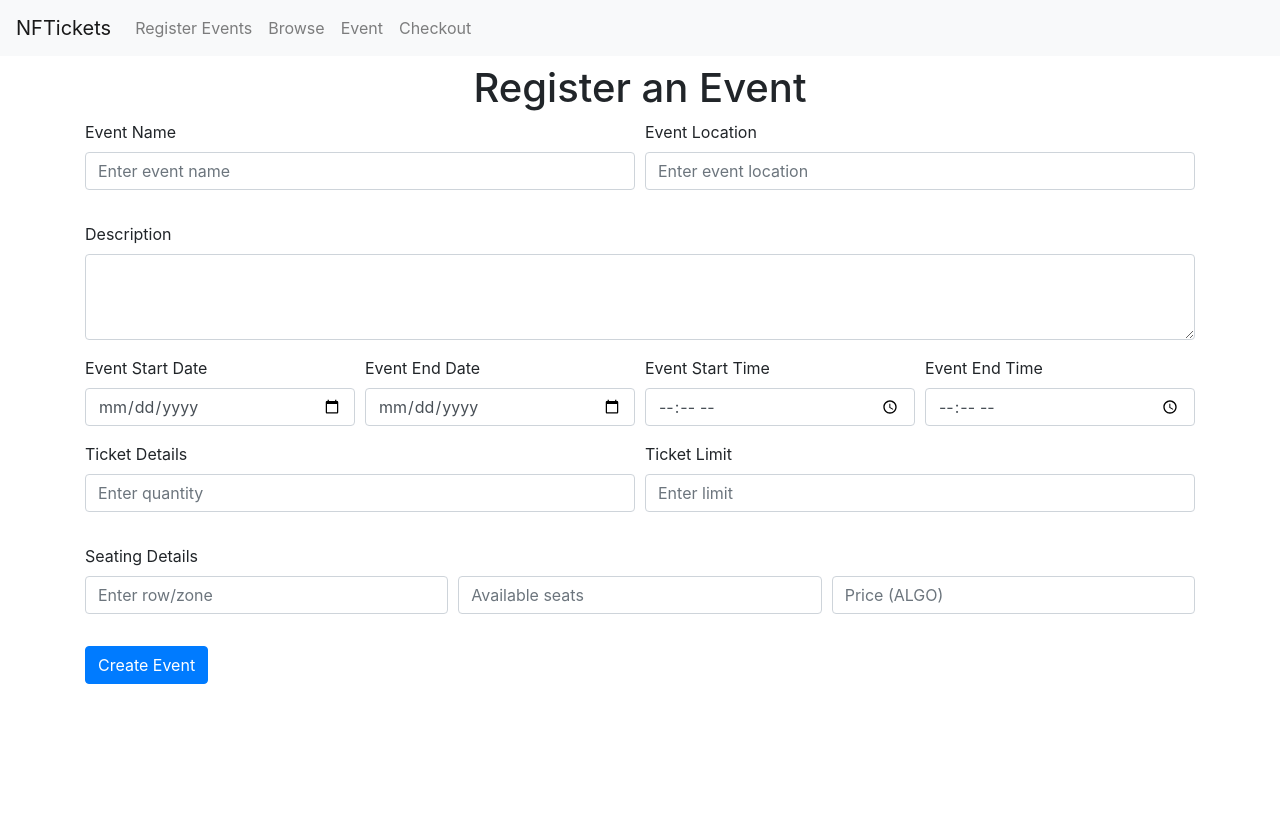
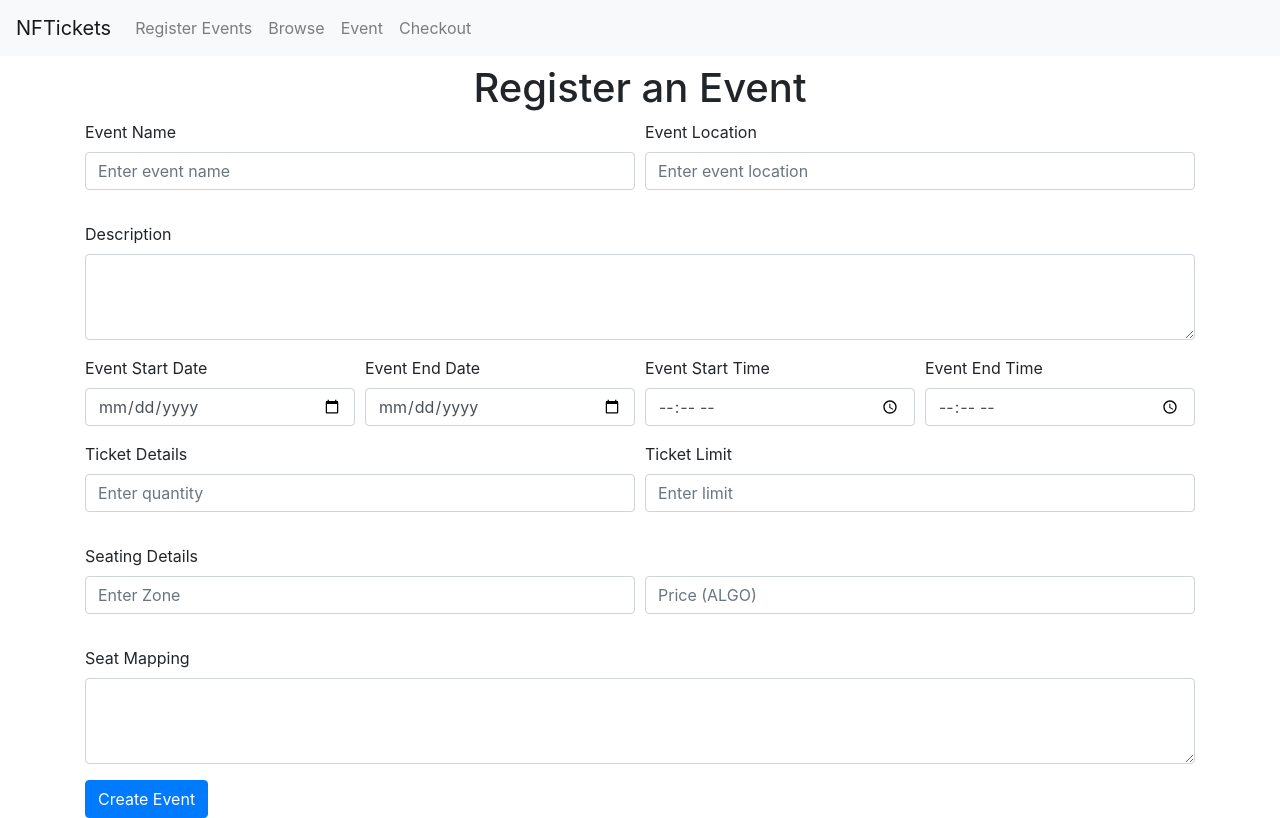
Before and after one commit to bricerisingalgorand/NFTickets, a React (Create React App) app in the folder NFTickets-website/webapp/: page /register in a window 1280 px wide. Built offline with nearby package versions, Linux system fonts and the light colour scheme.

Commit message:
updated register event page

```diff
--- a/NFTickets-website/webapp/src/pages/Browse.js
+++ b/NFTickets-website/webapp/src/pages/Browse.js
@@ -43,9 +43,14 @@ export default function Browse(props) {
         {Array.from(events).map((event) => {
           return (
             <tr>
-              <td><a href={`/browse/${event.id}`}>{event['performance.name']}</a></td>
-              <td>{event.venue}</td>
+              <td>{event['performance.name']}</td>
+              <td>{event['venue.name']}</td>
               <td>{dateFormat(new Date(event.startTime), "yyyy-mm-dd h:MM:ss")}</td>
+              <td>
+                <Button href={`/browse/${event.id}`}>
+                  Event Info
+                </Button>
+              </td>
             </tr>
            )
         })}
--- a/NFTickets-website/webapp/src/pages/Register.js
+++ b/NFTickets-website/webapp/src/pages/Register.js
@@ -66,21 +66,22 @@ export default function Register(props) {
           </Form.Group>
           <Form.Group as={Col} controlId="formGridLocation">
             <Form.Label>Ticket Limit</Form.Label>
-            <Form.Control type="location" placeholder="Enter limit" />
+            <Form.Control type="number" placeholder="Enter limit" />
           </Form.Group>
         </Form.Row>
         <Form.Label>Seating Details</Form.Label>
         <Form.Row className="mb-3">
           <Form.Group as={Col} controlId="formGridEventName">
-            <Form.Control type="number" placeholder="Enter row/zone" />
+            <Form.Control type="string" placeholder="Enter Zone" />
           </Form.Group>
           <Form.Group as={Col} controlId="formGridLocation">
-            <Form.Control type="location" placeholder="Available seats" />
-          </Form.Group>
-          <Form.Group as={Col} controlId="formGridLocation">
-            <Form.Control type="location" placeholder="Price (ALGO)" />
+            <Form.Control type="number" placeholder="Price (ALGO)" />
           </Form.Group>
         </Form.Row>
+        <Form.Group controlId="desc">
+          <Form.Label>Seat Mapping</Form.Label>
+          <Form.Control as="textarea" rows="3" onChange={(e) => setDesc(e.target.value)}/>
+        </Form.Group>
         <Button variant="primary" type="submit">
           Create Event
         </Button>
```
